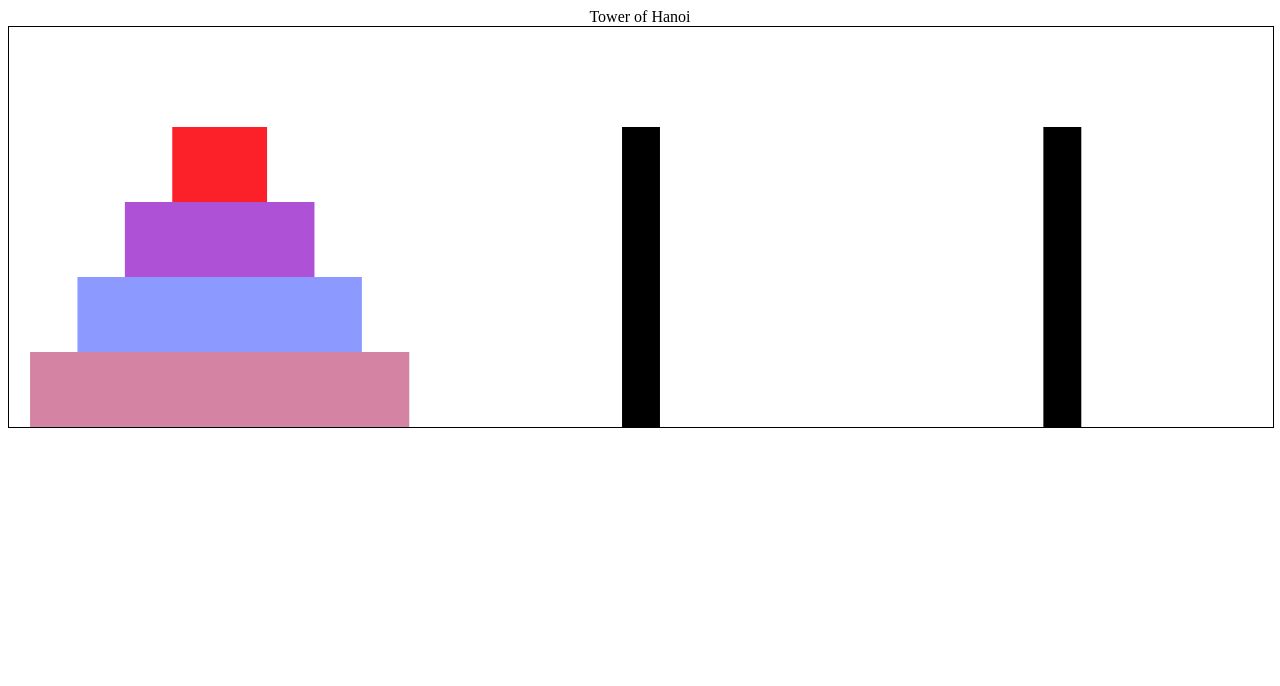
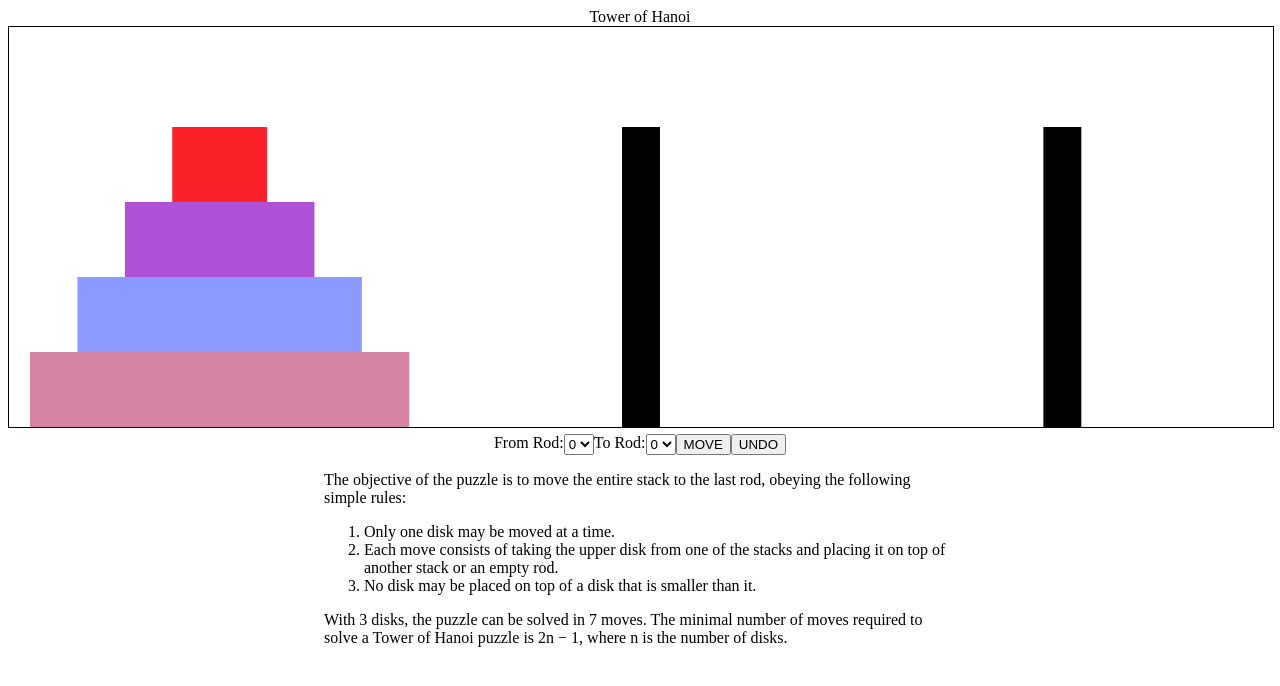
Before and after one commit to toddbrentlinger/tower-of-hanoi, a plain HTML site: page index.html in a window 1280 px wide. Drawn offline with Linux system fonts and the light colour scheme.

Commit message:
Adds ability to select next move, implements move history with undo button, adds rules, and other minor improvements.

```diff
--- a/classes/TowerOfHanoi.js
+++ b/classes/TowerOfHanoi.js
@@ -2,6 +2,7 @@
 import Disk from "./Disk.js";
 import Rod from "./Rod.js";
 import { StackWithLinkedList as Stack } from "./stack.js";
+import { createElement, isEmptyObject } from "./utilities.js";
 
 export class TowerOfHanoi {
     /**
@@ -14,19 +15,68 @@ export class TowerOfHanoi {
         this.ctx = ctx; // CanvasRenderingContext2D
         this.nDisks = nDisks;
         this.moveHistory = new Stack(); // Stack data structure to hold history of moves
-        this.rods = new Array(nRods); // Initialize rods to empty array
-        this.rods[0] = new Rod(nDisks); // Add first rod with all disks
-        // Add remaining empty rods
-        for (let i = 1; i < this.rods.length; i++) {
-            this.rods[i] = new Rod();
+        this.rods = TowerOfHanoi.createRodsArray(nDisks, nRods);
+
+        this.fromRod = 0;
+        this.toRod = 0;
+        this.isDiskMoving = false;
+
+        // Add buttons
+        const buttonContainer = document.getElementById('buttons-container');
+        let temp;
+        // Move - From
+        temp = new Array(this.rods.length);
+        for (let i = 0; i < temp.length; i++) temp[i] = {value: i, text: i};
+        function handleSelectChange(event) {
+            switch(event.target.name) {
+                case 'moveFrom':
+                    this.fromRod = parseInt(event.target.value, 10);
+                    break;
+                case 'moveTo':
+                    this.toRod = parseInt(event.target.value, 10);
+                    break;
+                default:
+            }
         }
+        TowerOfHanoi.createSelectElement('From Rod: ', 'move-from-select', 'moveFrom', temp, handleSelectChange.bind(this))
+            .forEach(element => buttonContainer.append(element));
+        // Move - To
+        TowerOfHanoi.createSelectElement('To Rod: ', 'move-to-select', 'moveTo', temp, handleSelectChange.bind(this))
+            .forEach(element => buttonContainer.append(element));
+
+        // Move Button
+        temp = createElement('button', undefined, 'MOVE');
+        temp.addEventListener('click', function() {
+            // Move based on selected inputs
+            this.move(this.rods[this.fromRod], this.rods[this.toRod]);
+        }.bind(this));
+        buttonContainer.append(temp);
+
+        // Undo Button
+        temp = createElement('button', undefined, 'UNDO');
+        temp.addEventListener('click', function() {
+            this.undoMove();
+        }.bind(this));
+        buttonContainer.append(temp);
+
+        // Handle canvas click event
+        function handleCanvasClick(event) {
+            console.log('canvas clicked!');
+        }
+        this.ctx.canvas.addEventListener('click', handleCanvasClick);
+
+        // Resize event listener for canvas-container to change size of canvas
+        window.addEventListener('resize', function() {
+            this.handleWindowResize();
+        }.bind(this));
+        this.handleWindowResize();
     }
 
     get nRods() { return this.rods.length; }
     get rodWidth() { return this.ctx.canvas.width * 0.03; }
     get rodHeight() { return this.ctx.canvas.height * 0.75; }
     get diskUnitWidth() { return this.ctx.canvas.width * 0.3 / this.nDisks; }
-    get diskHeight() { return this.rodHeight / this.nDisks; }
+    get diskHeight() { return Math.ceil(this.rodHeight / this.nDisks); }
 
     // Public Methods
 
@@ -37,7 +87,26 @@ export class TowerOfHanoi {
             console.error('Move NOT valid');
             return;
         }
+        // Move disk from fromRod to toRod
         toRod.addDisk(fromRod.removeDisk());
+
+        // Add move to moveHistory
+        this.moveHistory.push({
+            from: fromRod,
+            to: toRod
+        });
+
+        // Update canvas
+        this.draw();
+    }
+
+    undoMove() {
+        // Check if moveHistory is empty
+        if (this.moveHistory.isEmpty()) {
+            return;
+        }
+        const prevMove = this.moveHistory.pop();
+        prevMove.from.addDisk(prevMove.to.removeDisk());
         this.draw();
     }
 
@@ -53,6 +122,15 @@ export class TowerOfHanoi {
         }
     }
 
+    // Handle window resize event
+    // Parent element used to dynamically resize canvas if window resizes
+    handleWindowResize() {
+        console.log('window resized');
+        this.ctx.canvas.width = this.ctx.canvas.parentElement.offsetWidth;
+        this.ctx.canvas.height = this.ctx.canvas.parentElement.offsetHeight;
+        this.draw();
+    }
+
     // Static Methods
 
     static init(ctx, nDisks = 4, nRods = 3) {
@@ -66,28 +144,57 @@ export class TowerOfHanoi {
         // Create instance of TowerOfHanoi
         const towerOfHanoi = new TowerOfHanoi(ctx, nDisks, nRods);
 
-        // Parent element used to dynamically resize canvas if window resizes
-        const canvasContainerElement = ctx.canvas.parentElement;
-
-        // Handle window resize event
-        function handleWindowResize(event) {
-            console.log('window resized');
-            ctx.canvas.width = canvasContainerElement.offsetWidth;
-            ctx.canvas.height = canvasContainerElement.offsetHeight;
-            towerOfHanoi.draw();
-        }
-        // Resize event listener for canvas-container to change size of canvas
-        window.addEventListener('resize', handleWindowResize);
-        handleWindowResize();
-
-        towerOfHanoi.draw();
-
         // TEMP START
         window.towerOfHanoi = towerOfHanoi;
         // TEMP END
 
         console.log('init has finished');
     }
+
+    static createRodsArray(nDisks, nRods) {
+        const rodsArr = new Array(nRods); // Initialize rods to empty array
+        rodsArr[0] = new Rod(nDisks); // Add first rod with all disks
+        // Add remaining empty rods
+        for (let i = 1; i < rodsArr.length; i++) {
+            rodsArr[i] = new Rod();
+        }
+        return rodsArr;
+    }
+
+    static createSelectElement(labelText, id, name, optionsArr, handleChange, bReturnInContainer = false, containerClass = null) {
+        // Check if optionsArr is empty
+        if (!optionsArr.length) return;
+
+        // Label
+        const labelElement = document.createElement('label');
+        labelElement.htmlFor = id;
+        labelElement.innerHTML = labelText;
+
+        // Select
+        const selectElement = document.createElement('select');
+        selectElement.id = id;
+        selectElement.name = name || id;
+        selectElement.addEventListener('change', function(event) {
+            handleChange(event);
+        });
+        // Add option elements to select element
+        let temp;
+        optionsArr.forEach(option => {
+            temp = document.createElement('option');
+            temp.value = option.value;
+            temp.innerHTML = option.text;
+            selectElement.append(temp);
+        });
+
+        if (bReturnInContainer) {
+            temp = createElement('div', containerClass);
+            temp.append(labelElement);
+            temp.append(selectElement);
+            return temp;
+        }
+
+        return [labelElement, selectElement];
+    }
 }
 
 export default TowerOfHanoi;
--- a/classes/stack.js
+++ b/classes/stack.js
@@ -44,7 +44,7 @@ export class StackWithLinkedList {
     /** Removes an item from the stack. The items are popped in the reversed order in which they are pushed. If the stack is empty, then it is said to be an Underflow condition. */
     pop() {
         if (this.isEmpty()) {
-            console.log("Stack is Empty");
+            //console.log("Stack is Empty");
         } else {
             const poppedData = this.head.data;
             this.head = this.head.next;
@@ -56,7 +56,7 @@ export class StackWithLinkedList {
     /** Returns top element of stack. */
     peek() {
         if (this.isEmpty()) {
-            console.log("Stack is Empty");
+            //console.log("Stack is Empty");
         } else {
             //console.log(`${this.head.data} on top of stack`);
             return this.head.data;
@@ -66,7 +66,7 @@ export class StackWithLinkedList {
     /** Print each element of stack (top-to-bottom) to console. */
     print() {
         if (this.isEmpty()) {
-            console.log("Stack is Empty");
+            //console.log("Stack is Empty");
         } else {
             let currNode = this.head;
             while (currNode !== null) {
--- /dev/null
+++ b/classes/utilities.js
@@ -0,0 +1,34 @@
+"use strict";
+
+/**
+ * Test if object is empty (supported by older browsers)
+ * @param {Object} object
+ * @returns {Boolean}
+ */
+ export function isEmptyObject(object) {
+    for (const key in object) {
+        if (object.hasOwnProperty(key))
+            return false;
+    }
+    return true;
+}
+
+/**
+* Create an HTML element with specified tag, class, and inner text.
+* @param {String} elementTag
+* @param {String} elementClass
+* @param {String} elementInnerHTML
+*
+* @return {Element}
+*/
+export function createElement(elementTag, elementClass, elementInnerHTML) {
+    // If only first argument is provided, recommend using document.createElement instead
+    if (typeof elementClass === 'undefined' && typeof elementInnerHTML === 'undefined')
+        console.log("Use document.createElement() instead");
+    let element = document.createElement(elementTag);
+    if (typeof elementClass !== 'undefined')
+        element.setAttribute('class', elementClass);
+    if (typeof elementInnerHTML !== 'undefined')
+        element.innerHTML = elementInnerHTML;
+    return element;
+}
--- a/index.html
+++ b/index.html
@@ -13,6 +13,16 @@
         <div id="canvas-container">
             <canvas id="canvas-hanoi"></canvas>
         </div>
+        <div id="buttons-container"></div>
+        <div id="rules-container">
+            <p>The objective of the puzzle is to move the entire stack to the last rod, obeying the following simple rules:</p>
+            <ol>
+                <li>Only one disk may be moved at a time.</li>
+                <li>Each move consists of taking the upper disk from one of the stacks and placing it on top of another stack or an empty rod.</li>
+                <li>No disk may be placed on top of a disk that is smaller than it.</li>
+            </ol>
+            <p>With 3 disks, the puzzle can be solved in 7 moves. The minimal number of moves required to solve a Tower of Hanoi puzzle is 2n − 1, where n is the number of disks.</p>
+        </div>
         <footer></footer>
         <script type="module" src="./main.js"></script>
     </body>
--- a/style.css
+++ b/style.css
@@ -5,8 +5,19 @@ header {
 #canvas-container {
     width: 100%;
     height: 50vh;
+    margin-bottom: 0.5em;
 }
 
 #canvas-hanoi {
     border: 1px solid black;
 }
+
+#buttons-container {
+    display: flex;
+    justify-content: center;
+}
+
+#rules-container {
+    width: 50%;
+    margin: 0 auto;
+}
```
